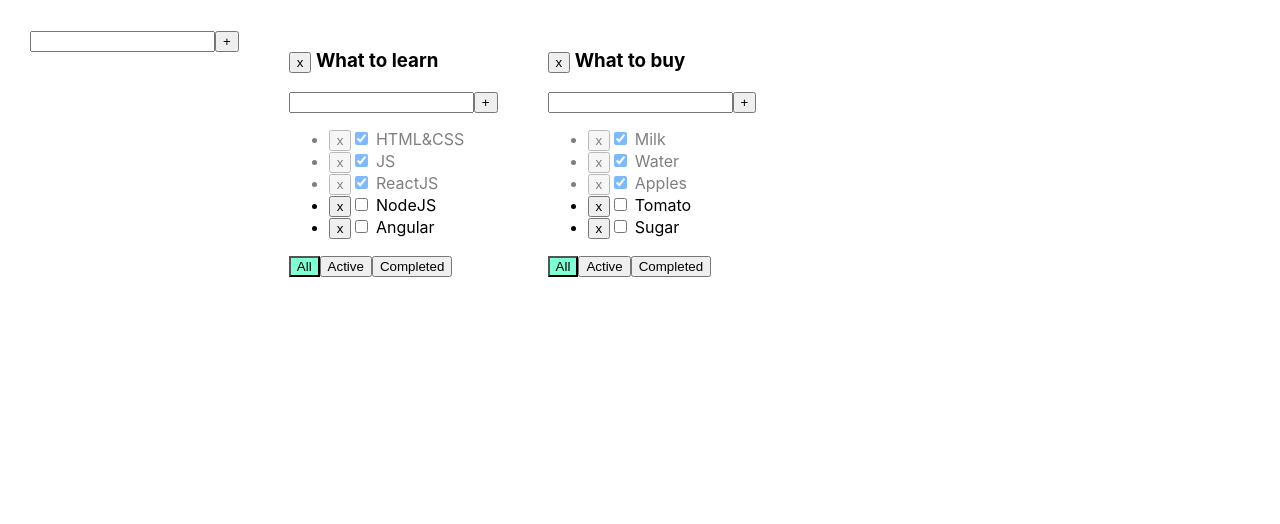
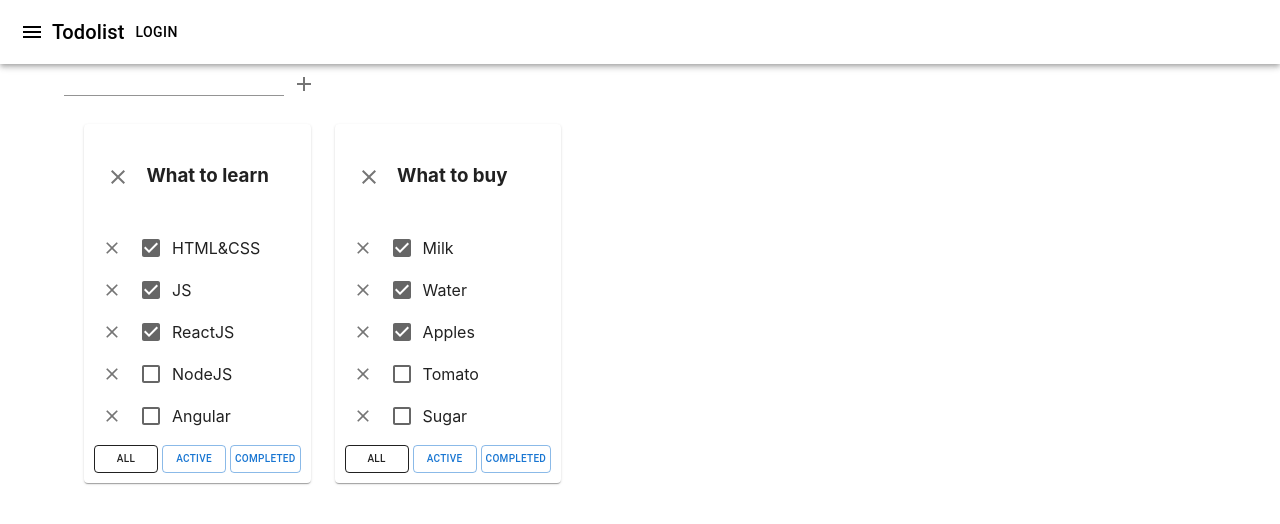
Before and after one commit to IvanShirykhalov/Todolist, a React (Create React App) app: page / in a window 1280 px wide. Shown: the top 524 px of the page. Built offline with nearby package versions, Linux system fonts and the light colour scheme.

Commit message:
materialUI

```diff
--- a/package.json
+++ b/package.json
@@ -3,6 +3,10 @@
   "version": "0.1.0",
   "private": true,
   "dependencies": {
+    "@emotion/react": "^11.10.5",
+    "@emotion/styled": "^11.10.5",
+    "@mui/icons-material": "^5.11.0",
+    "@mui/material": "^5.11.4",
     "@testing-library/jest-dom": "^5.16.5",
     "@testing-library/react": "^13.4.0",
     "@testing-library/user-event": "^13.5.0",
--- a/src/AddItemForm.tsx
+++ b/src/AddItemForm.tsx
@@ -1,4 +1,6 @@
 import React, {ChangeEvent, KeyboardEvent, useState} from 'react';
+import {IconButton, TextField} from "@mui/material";
+import {Add} from "@mui/icons-material";
 
 type AddItemFormType = {
     addItem: (title: string) => void
@@ -30,13 +32,17 @@ export const AddItemForm = (props: AddItemFormType) => {
     }
     return (
         <div>
-            <input
+            <TextField
+                variant={'standard'}
                 value={title}
                 onChange={onChangeHandler}
                 onKeyPress={onKeyPressHandler}
                 onKeyUp={onKeyPressHandler}
                 className={error ? 'error' : ''}/>
-            <button onClick={addItem}>+</button>
+            <IconButton  onClick={addItem}>
+                <Add/>
+            </IconButton>
+            {/*<Button color={'inherit'} onClick={addItem} endIcon={<PlusOneIcon/>}/>*/}
             {error && <div className={'error-message'}>{error}</div>}
         </div>
     );
--- a/src/App.css
+++ b/src/App.css
@@ -1,3 +1,4 @@
+    /*
     .App {
         padding: 30px;
         display: flex;
@@ -21,4 +22,4 @@
 
     .is-done {
         opacity: 0.5;
-}
+    }*/
--- a/src/App.tsx
+++ b/src/App.tsx
@@ -3,6 +3,8 @@ import './App.css';
 import {TaskPropsType, Todolist} from "./Todolist";
 import {v1} from "uuid";
 import {AddItemForm} from "./AddItemForm";
+import {AppBar, Button, Container, Grid, IconButton, Paper, Toolbar, Typography} from "@mui/material";
+import {Menu} from "@mui/icons-material";
 
 
 export type TodolistType = {
@@ -102,7 +104,22 @@ function App() {
 
     return (
         <div className="App">
+            <AppBar position={'static'} color={'transparent'}>
+                <Toolbar>
+                    <IconButton edge={'start'} color={'inherit'} aria-label={'menu'}>
+                        <Menu/>
+                    </IconButton>
+                    <Typography variant={'h6'}>
+                        Todolist
+                    </Typography>
+                    <Button color={'inherit'}>Login</Button>
+                </Toolbar>
+            </AppBar>
+            <Container fixed>
+                <Grid container>
                     <AddItemForm addItem={addTodolist}/>
+                </Grid>
+                <Grid container spacing={3} sx={{p: '20px'}}>
                     {todolists.map(tl => {
 
                         let allTodolistTasks = tasks[tl.id]
@@ -116,20 +133,27 @@ function App() {
                             taskForTodolist = allTodolistTasks.filter(t => t.isDone)
 
                         }
-                return <Todolist key={tl.id}
+                        return <Grid item>
+                            <Paper sx={{p: '10px'}}>
+                                <Todolist key={tl.id}
                                           id={tl.id}
                                           title={tl.title}
+                                          filter={tl.filter}
                                           tasks={taskForTodolist}
+                                          addTask={addTask}
                                           removeTask={removeTask}
+                                          changeTaskTitle={changeTaskTitle}
+                                          changeTaskStatus={changeTaskStatus}
+                                          removeTodolist={removeTodolist}
                                           changeFilter={changeFilter}
-                                 removeTodolist={removeTodolist}
-                                 addTask={addTask}
-                                 changeStatus={changeTaskStatus}
-                                 onChangeTitle={changeTaskTitle}
                                           changeTodolistTitle={changeTodolistTitle}
-                                 filter={tl.filter}/>
+                                />
+                            </Paper>
+                        </Grid>
                     })}
 
+                </Grid>
+            </Container>
         </div>
     );
 }
--- a/src/EditableSpan.tsx
+++ b/src/EditableSpan.tsx
@@ -1,4 +1,5 @@
-import React, {ChangeEvent, useState} from 'react';
+import React, {ChangeEvent, KeyboardEvent, useState} from 'react';
+import {TextField} from "@mui/material";
 
 type EditableSpanType = {
     title: string
@@ -20,8 +21,9 @@ export const EditableSpan = (props: EditableSpanType) => {
         setTitle(e.currentTarget.value)
     }
 
-    return editMode ?
-        <input value={title} onBlur={changeEditMode} autoFocus onChange={onChangeHandler}/> :
-        <span onClick={changeEditMode}> {props.title}</span>
+
+    return editMode
+        ? <TextField variant={'standard'} value={title} onBlur={changeEditMode} autoFocus onChange={onChangeHandler}/>
+        : <span onClick={changeEditMode}> {props.title}</span>
 
 };
--- a/src/Todolist.tsx
+++ b/src/Todolist.tsx
@@ -1,9 +1,9 @@
-import React, {ChangeEvent, KeyboardEvent, useState} from 'react';
+import React, {ChangeEvent} from 'react';
 import {FilterValueType} from "./App";
-import {v1} from "uuid";
 import {AddItemForm} from "./AddItemForm";
 import {EditableSpan} from "./EditableSpan";
-import * as timers from "timers";
+import {Button, Checkbox, IconButton, List, ListItem} from "@mui/material";
+import ClearOutlinedIcon from '@mui/icons-material/ClearOutlined';
 
 export type TaskPropsType = {
     id: string
@@ -14,15 +14,16 @@ export type TaskPropsType = {
 type TodolistPropsType = {
     title: string
     id: string
+    filter: FilterValueType
     tasks: TaskPropsType[]
+    addTask: (title: string, todolistId: string) => void
     removeTask: (id: string, todolistId: string) => void
+    changeTaskStatus: (id: string, todolistId: string, isDone: boolean) => void
     changeFilter: (filter: FilterValueType, todolistId: string) => void
-    addTask: (title: string, todolistId: string) => void
-    changeStatus: (id: string, todolistId: string, isDone: boolean) => void
-    onChangeTitle: (id: string, todolistId: string, title: string) => void
+    changeTaskTitle: (id: string, todolistId: string, title: string) => void
     removeTodolist: (id: string) => void
     changeTodolistTitle: (title: string, todolistId: string) => void
-    filter: FilterValueType
+
 }
 
 export const Todolist = (props: TodolistPropsType) => {
@@ -39,42 +40,46 @@ export const Todolist = (props: TodolistPropsType) => {
         return (
             <div>
                 <h3>
-                <button onClick={removeTodolist}>x</button>
+                    <IconButton onClick={removeTodolist} size={'large'}>
+                        <ClearOutlinedIcon/>
+                    </IconButton>
                     <EditableSpan title={props.title} onChangeTitle={changeTodolistTitle}/>
                 </h3>
-            <AddItemForm addItem={addTask}/>
-            <ul>
+                <List>
                     {props.tasks.map(t => {
 
                         const onClickHandler = () => props.removeTask(t.id, props.id)
-                    const onChangeHandler = (e: ChangeEvent<HTMLInputElement>) => props.changeStatus(t.id, props.id, e.currentTarget.checked)
-                    const onChangeTitle = (title: string) => props.onChangeTitle(t.id, props.id, title)
+                        const onChangeHandler = (e: ChangeEvent<HTMLInputElement>) => props.changeTaskStatus(t.id, props.id, e.currentTarget.checked)
+                        const onChangeTitle = (title: string) => props.changeTaskTitle(t.id, props.id, title)
 
-                    return (<li key={t.id} className={t.isDone ? 'is-done' : ''}>
-                        <button onClick={onClickHandler}>x</button>
-                        <input type="checkbox" checked={t.isDone} onChange={onChangeHandler}/>
+                        return (<ListItem sx={{p: '0'}} key={t.id} className={t.isDone ? 'is-done' : ''}>
+                            <IconButton onClick={onClickHandler}><ClearOutlinedIcon fontSize={'small'}/></IconButton>
+                            <Checkbox checked={t.isDone} onChange={onChangeHandler} color={'default'}/>
                             <EditableSpan title={t.title} onChangeTitle={onChangeTitle}/>
-                    </li>)
+                        </ListItem>)
 
                     })}
-            </ul>
+                </List>
                 <div>
-                <button onClick={() => {
+                    <Button variant={'outlined'} size={'small'} sx={{mr: '4px', fontSize: '10px', p: '4px 4px'}}
+                            onClick={() => {
                                 props.changeFilter("all", props.id)
                             }}
-                        className={props.filter === 'all' ? 'active-filter' : ''}>All
-                </button>
-                <button onClick={() => {
+                            color={props.filter === 'all' ? 'inherit' : 'primary'}>All
+                    </Button>
+                    <Button variant={'outlined'} size={'small'} sx={{mr: '4px', fontSize: '10px', p: '4px 4px'}}
+                            onClick={() => {
                                 props.changeFilter("active", props.id)
                             }}
-                        className={props.filter === 'active' ? 'active-filter' : ''}>Active
-                </button>
-                <button onClick={() => {
+                            color={props.filter === 'active' ? 'inherit' : 'primary'}>Active
+                    </Button>
+                    <Button variant={'outlined'} size={'small'} sx={{fontSize: '10px', p: '4px 4px'}} onClick={() => {
                         props.changeFilter("completed", props.id)
                     }}
-                        className={props.filter === 'completed' ? 'active-filter' : ''}>Completed
-                </button>
+                            color={props.filter === 'completed' ? 'inherit' : 'primary'}>Completed
+                    </Button>
                 </div>
             </div>
         );
-};
+    }
+;
```
Also changed, not shown: 1 other file (tests, documents, lock files or other folders). Lines whose indentation alone changed are shown as unchanged.
